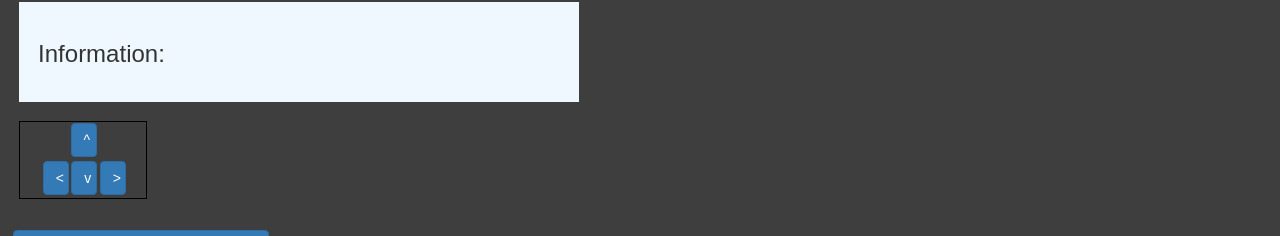
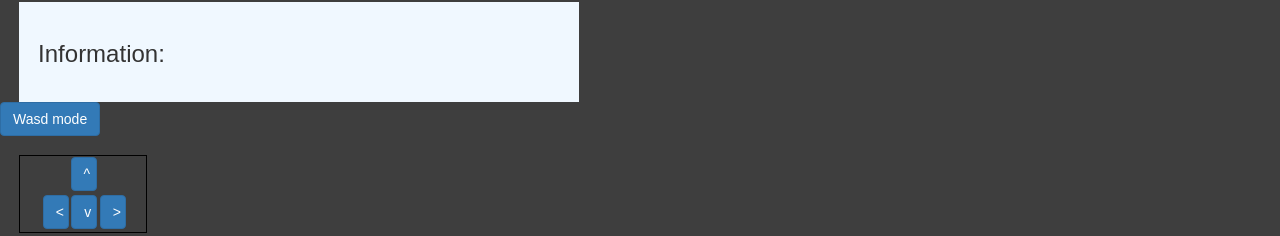
Before and after one commit to Gullix/runestonegroup5, a React (Create React App) app in the folder Web/rsreact/: page / in a window 1280 px wide. Shown: the part 564-800 px from the top of the page. Built offline with nearby package versions, Linux system fonts and the light colour scheme; no server answers.

Commit message:
gui wasd mode

```diff
--- a/Web/rsreact/src/Manual/RobotController.js
+++ b/Web/rsreact/src/Manual/RobotController.js
@@ -48,6 +48,27 @@ class RobotController extends Component{
         this.props.wsSend(message);
 
     }
+    handleKeyPress(event){
+        switch(event.key){
+            case("w"):
+                this.robotMoveToServer("F")
+                break;
+            case("a"):
+                this.robotMoveToServer("L")
+                break;
+            case("s"):
+                this.robotMoveToServer("D")
+                break;
+            case("d"):
+                this.robotMoveToServer("R")
+                break;
+            case(" "):
+                this.robotMoveToServer("X")
+                break;
+            default:
+                break;
+        }
+    }
 
 
     render(){
@@ -56,9 +77,10 @@ class RobotController extends Component{
             verticalAlign: "middle"
         }
         return(
-            <div>
+            <div >
                 <div>
-                <div id="remoteContainer">
+                    <button  className=" btn btn-primary"onKeyPress={this.handleKeyPress.bind(this)} > Wasd mode</button>
+                <div id="remoteContainer" >
                     <div id="topButtons">
                         <button id="forward_button"   className="moveButton btn btn-primary" onClick={this.robotMoveToServer.bind(this,"F")}> ^ </button>
                     </div>
@@ -73,7 +95,7 @@ class RobotController extends Component{
                 <div>
                 <span style={styleObj}>Manual toggle</span>
                 <label className="switch" onChange={this.toggleManual.bind(this)}>
-                    <input type="checkbox" checked={this.state.manualMode}/>
+                    <input type="checkbox" checked={this.state.manualMode} />
                     <div className="slider" />
                 </label>
                 </div>
```
